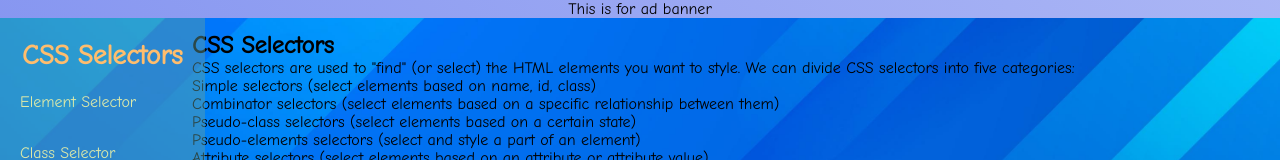
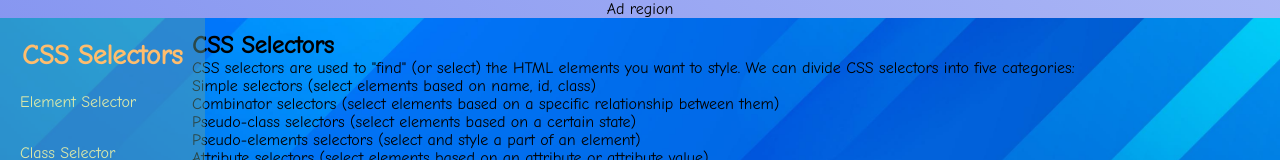
Before and after one commit to Manpane/Herald, a plain HTML site: page Web Technologies/week 5/index.html in a window 1280 px wide. Shown: the top 160 px of the page. Drawn offline with Linux system fonts and the light colour scheme.

Commit message:
week 5 webtechnologies

```diff
--- a/Web Technologies/week 5/index.html
+++ b/Web Technologies/week 5/index.html
@@ -10,7 +10,7 @@
 <body>
     <header>
         <div id="ad-banner">
-            <p>This is for ad banner</p>
+            <p>Ad region</p>
         </div>
     </header>
     <main>
```
